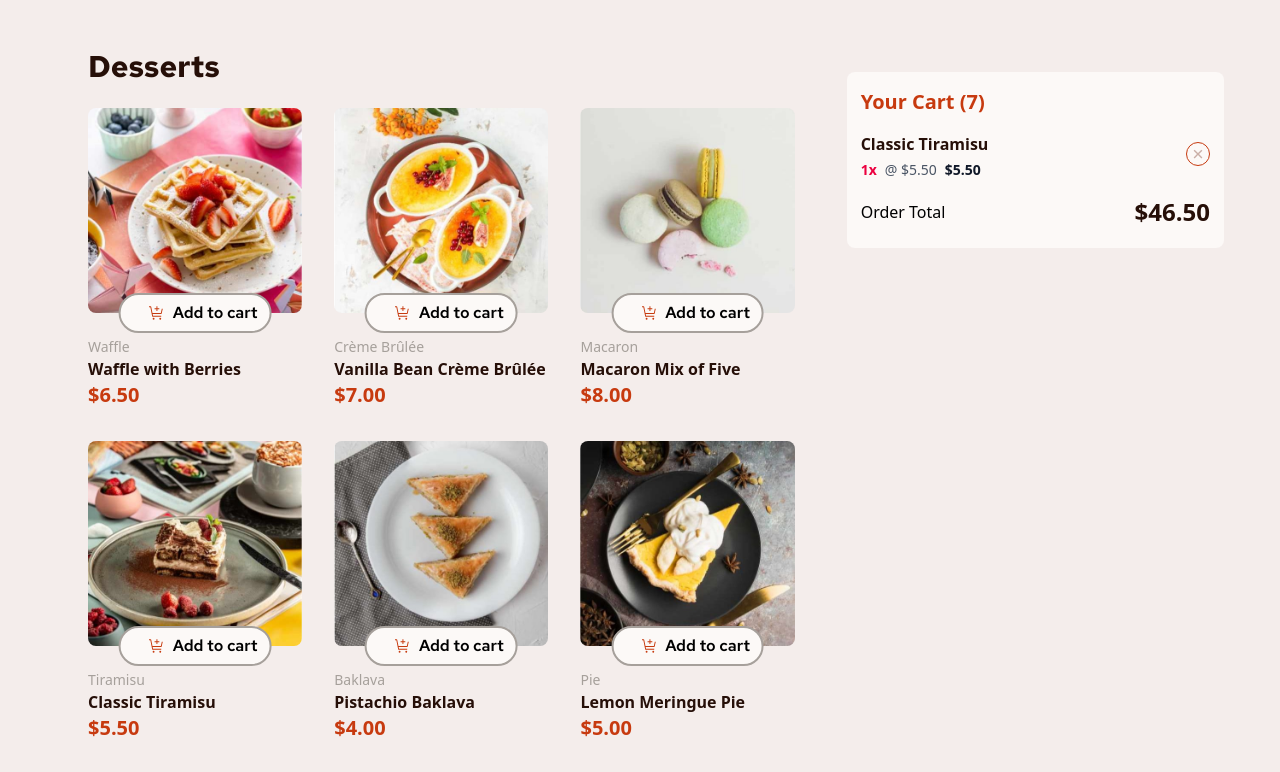
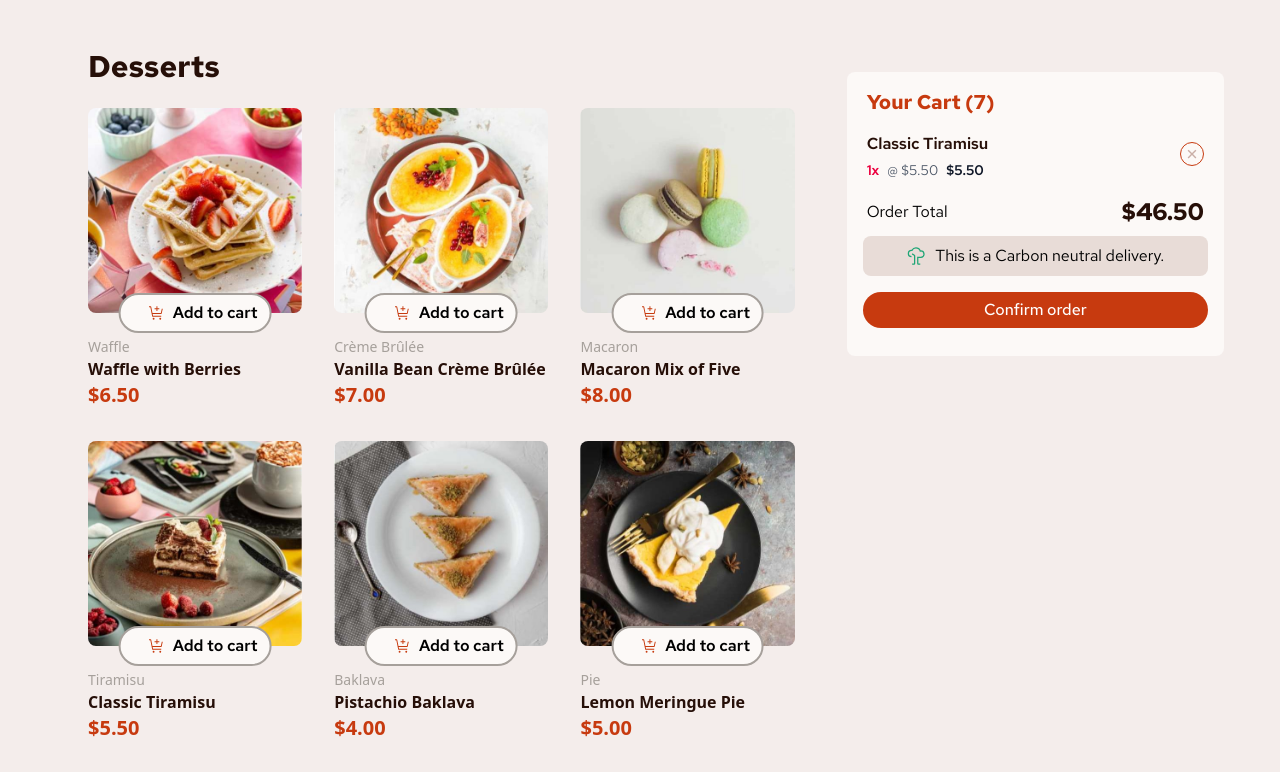
Before and after one commit to jawad-mwadama/product-list-with-cart, a React (Vite) app: page / in a window 1280 px wide. Shown: the top 772 px of the page. Built offline with nearby package versions, Linux system fonts and the light colour scheme.

Commit message:
finished with cart ui

```diff
--- a/src/Features/Cart/Cart.tsx
+++ b/src/Features/Cart/Cart.tsx
@@ -1,16 +1,19 @@
 import X from '/assets/images/icon-remove-item.svg';
+import Carbon from '/assets/images/icon-carbon-neutral.svg';
+import Button from '../../Ui/Button';
 
 function Cart() {
+  const click = () => alert('order confirmed');
   return (
     <>
-      <div className="rounded-lg bg-rose-50 py-3">
-        <h2 className="px-3.5 py-1 text-xl font-bold text-red">
+      <div className="rounded-lg bg-rose-50 py-3 font-redHat">
+        <h2 className="px-3.5 py-1 text-xl font-bold text-red sm:px-5">
           Your Cart (7)
         </h2>
 
         {/* divider for all items except the last */}
         <div className="divide-y divide-gray-200">
-          <div className="flex items-center justify-between px-3.5 py-2">
+          <div className="flex items-center justify-between px-3.5 py-2 sm:px-5">
             {/* left*/}
             <div className="flex flex-col">
               <span className="py-1 font-semibold text-rose-900">
@@ -32,12 +35,25 @@ function Cart() {
         </div>
 
         {/* order */}
-        <div className="flex items-center justify-between px-3.5 py-2">
+        <div className="flex items-center justify-between px-3.5 py-2 sm:px-5">
           <div className="flex flex-col">
             <span className="py-1 font-normal">Order Total</span>
           </div>
 
           <span className="text-2xl font-bold text-rose-900">$46.50</span>
+        </div>
+
+        {/* carbon */}
+        <div className="mx-2.5 flex items-center justify-center gap-2 rounded-lg bg-rose-300/40 px-5 py-2 sm:mx-4">
+          <img src={Carbon} alt="tree" />
+          This is a Carbon neutral delivery.
+        </div>
+
+        {/* confrim order */}
+        <div className="mx-2.5 flex items-center justify-center py-4 sm:mx-4">
+          <Button type="primary" onClick={click} className="w-full">
+            Confirm order
+          </Button>
         </div>
       </div>
     </>
--- a/src/Ui/Button.tsx
+++ b/src/Ui/Button.tsx
@@ -19,7 +19,9 @@ function Button({
 }: ButtonProps) {
   const base = 'rounded-full ';
   const styles = {
-    primary: base + 'text-white font-redHat-50 px-7 py-1.5 bg-red',
+    primary:
+      base +
+      'text-white font-redHat-50 px-7 py-1.5 bg-red cursor-pointer font-medium transition-colors hover:bg-red/85',
     secondary: base + 'text-black font-redHat-50 px-7 py-1.5 bg-rose-50 ',
   };
 
```
